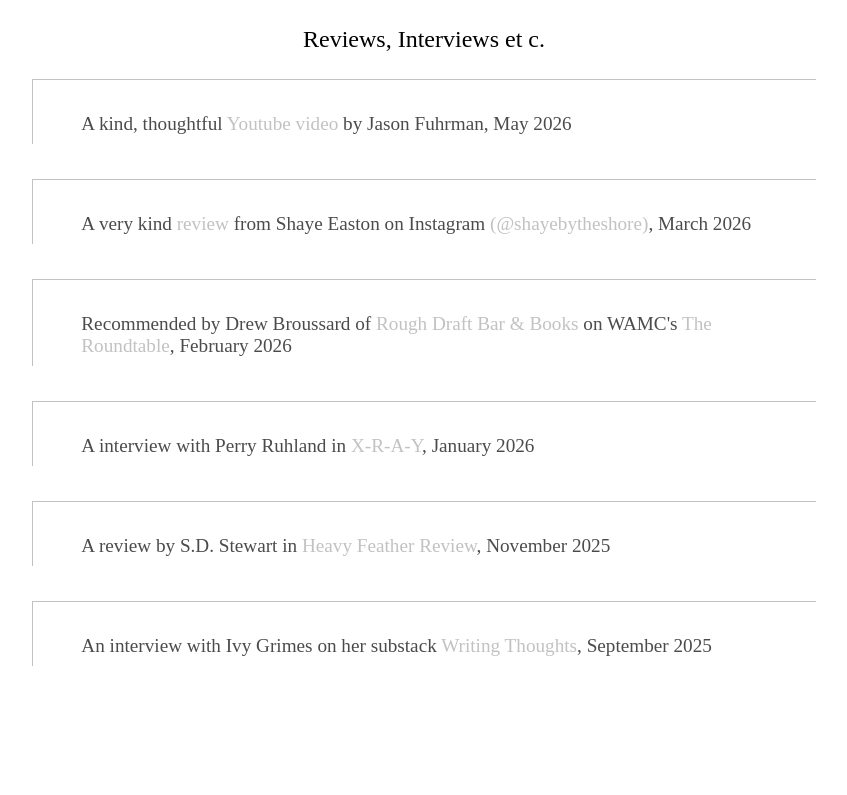
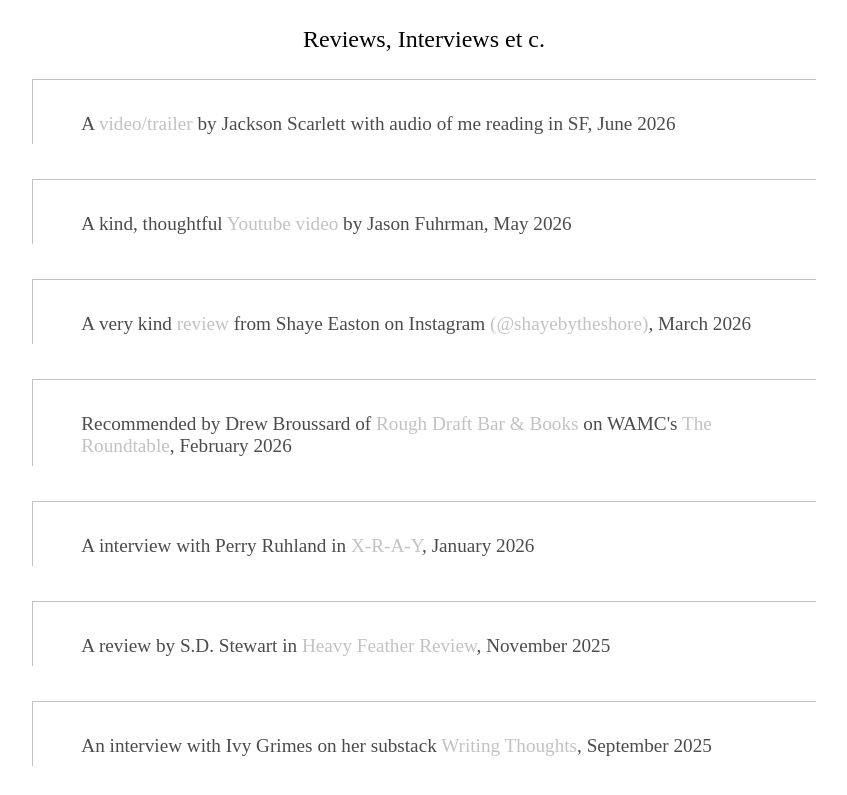
Before and after one commit to perfidiousscript/home_page, a Next.js app: page /the_veldt_institute in a window 1280 px wide. Shown: the part 1029-1824 px from the top of the page, without its empty margins (216-1063 px from the left). Before the commit the page ends 1742 px from the top, so only its background shows below. Built offline with nearby package versions, Linux system fonts and the light colour scheme.

Commit message:
adds Jacksons video

```diff
--- a/public/credits.js
+++ b/public/credits.js
@@ -307,6 +307,15 @@ export const credits = [
 export const tviCredits = [
   {
     title: [
+      "A ",
+      <a href="https://www.youtube.com/watch?v=azVqiRvCPGk" key="8">
+        video/trailer
+      </a>,
+      " by Jackson Scarlett with audio of me reading in SF, June 2026",
+    ],
+  },
+  {
+    title: [
       "A kind, thoughtful ",
       <a href="https://www.youtube.com/watch?v=xGattVkFdIU" key="7">
         Youtube video
```
